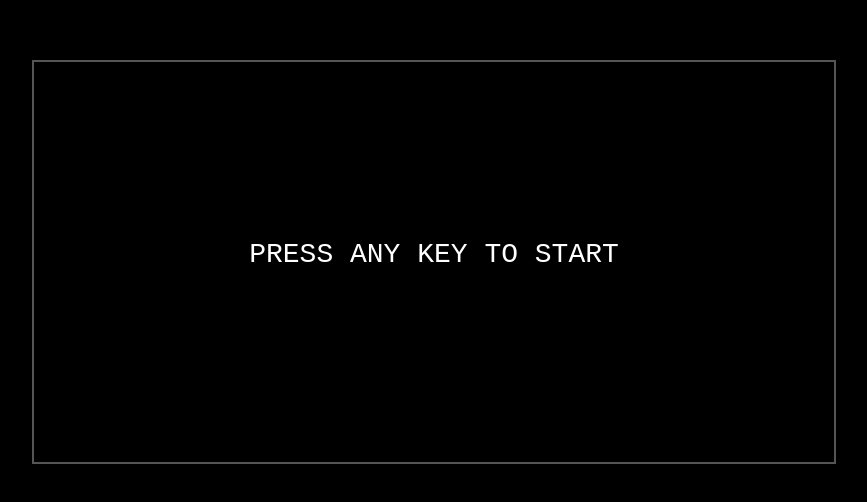
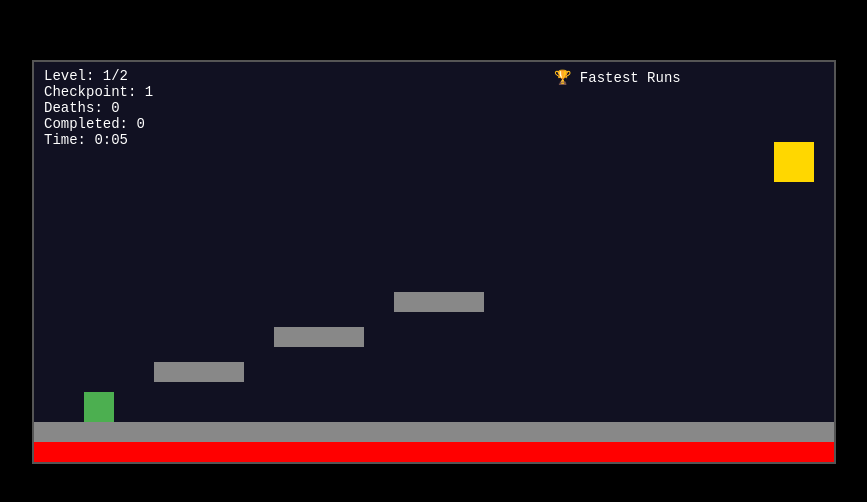
Before and after one commit to Bobqwaszx/Platformer, a plain HTML site: page index.html in a window 1280 px wide. Shown: the part 138-640 px from the top of the page, without its empty margins (206-1073 px from the left). Drawn offline with Linux system fonts and the light colour scheme.

Commit message:
Update index.html

```diff
--- a/index.html
+++ b/index.html
@@ -46,13 +46,12 @@ let currentLevel = 0;
 let checkpointLevel = 0;
 let levelsCompleted = 0;
 let deaths = 0;
-let gameStarted = false;
 
 /* ================= TIMER ================= */
-let startTime = 0;
+let startTime = performance.now(); // Start immediately
 let runTime = 0;
 function getTime() {
-  return gameStarted ? performance.now() - startTime : runTime;
+  return performance.now() - startTime;
 }
 function formatTime(ms) {
   const s = Math.floor(ms / 1000);
@@ -77,13 +76,7 @@ const player = {
 };
 
 /* ================= INPUT ================= */
-document.addEventListener("keydown", e => {
-  keys[e.code] = true;
-  if (!gameStarted) {
-    gameStarted = true;
-    startTime = performance.now() - runTime;
-  }
-});
+document.addEventListener("keydown", e => keys[e.code] = true);
 document.addEventListener("keyup", e => keys[e.code] = false);
 
 /* ================= BIOMES ================= */
@@ -95,9 +88,7 @@ const BIOMES = [
 ];
 
 /* ================= LEVELS ================= */
-// Manually defined levels
 const levels = [
-  // Level 1
   {
     biome: 0,
     platforms: [
@@ -107,12 +98,9 @@ const levels = [
       { x:360, y:230, w:90, h:20 }
     ],
     moving: [],
-    spikes: [
-      { x:0, y:380, w:800, h:20 }
-    ],
+    spikes: [{ x:0, y:380, w:800, h:20 }],
     goal: { x:740, y:80, w:40, h:40 }
   },
-  // Level 2
   {
     biome: 1,
     platforms: [
@@ -121,77 +109,11 @@ const levels = [
       { x:250, y:250, w:90, h:20 },
       { x:400, y:200, w:90, h:20 }
     ],
-    moving: [
-      { x:200, y:200, w:120, h:20, dx: 1.5, range: 180, startX: 200 }
-    ],
-    spikes: [
-      { x:0, y:380, w:800, h:20 },
-      { x:200, y:0, w:400, h:20 }
-    ],
+    moving: [{ x:200, y:200, w:120, h:20, dx: 1.5, range: 180, startX: 200 }],
+    spikes: [{ x:0, y:380, w:800, h:20 }, { x:200, y:0, w:400, h:20 }],
     goal: { x:740, y:80, w:40, h:40 }
   },
-  // Level 3
-  {
-    biome: 1,
-    platforms: [
-      { x:0, y:360, w:800, h:40 },
-      { x:150, y:280, w:90, h:20 },
-      { x:300, y:240, w:90, h:20 },
-      { x:450, y:200, w:90, h:20 }
-    ],
-    moving: [
-      { x:100, y:150, w:120, h:20, dx: 1.2, range: 150, startX: 100 }
-    ],
-    spikes: [
-      { x:0, y:380, w:800, h:20 },
-      { x:0, y:0, w:400, h:20 },
-      { x:780, y:100, w:20, h:280 }
-    ],
-    goal: { x:740, y:80, w:40, h:40 }
-  },
-  // Level 4
-  {
-    biome: 2,
-    platforms: [
-      { x:0, y:360, w:800, h:40 },
-      { x:120, y:300, w:90, h:20 },
-      { x:260, y:260, w:90, h:20 },
-      { x:400, y:220, w:90, h:20 }
-    ],
-    moving: [
-      { x:200, y:180, w:120, h:20, dx: 2, range: 180, startX: 200 },
-      { x:500, y:140, w:120, h:20, dx: 1.5, range: 160, startX: 500 }
-    ],
-    spikes: [
-      { x:0, y:380, w:800, h:20 },
-      { x:0, y:0, w:400, h:20 },
-      { x:0, y:200, w:20, h:160 },
-      { x:780, y:160, w:20, h:200 }
-    ],
-    goal: { x:740, y:80, w:40, h:40 }
-  },
-  // Level 5
-  {
-    biome: 2,
-    platforms: [
-      { x:0, y:360, w:800, h:40 },
-      { x:100, y:300, w:90, h:20 },
-      { x:250, y:250, w:90, h:20 },
-      { x:400, y:200, w:90, h:20 },
-      { x:550, y:160, w:90, h:20 }
-    ],
-    moving: [
-      { x:150, y:150, w:120, h:20, dx: 1.5, range: 180, startX: 150 }
-    ],
-    spikes: [
-      { x:0, y:380, w:800, h:20 },
-      { x:0, y:0, w:400, h:20 },
-      { x:0, y:200, w:20, h:160 },
-      { x:780, y:160, w:20, h:200 }
-    ],
-    goal: { x:740, y:80, w:40, h:40 }
-  },
-  // Level 6-20 can be added in the same style...
+  // Add more levels here manually...
 ];
 
 /* ================= UTILS ================= */
@@ -220,11 +142,6 @@ function loadGame(){
     checkpointLevel = d.checkpointLevel ?? 0;
     levelsCompleted = d.levelsCompleted ?? 0;
     deaths = d.deaths ?? 0;
-    runTime = d.runTime ?? 0;
-    startTime = performance.now() - runTime;
-    for(let x=0;x<HEATMAP_COLS;x++)
-      for(let y=0;y<HEATMAP_ROWS;y++)
-        heatmap[x][y] = d.heatmap?.[x]?.[y] ?? 0;
     return true;
   }catch{return false;}
 }
@@ -245,8 +162,6 @@ function addLeaderboardEntry(name, time){
 
 /* ================= UPDATE ================= */
 function update(){
-  if(!gameStarted) return;
-
   const level = levels[currentLevel];
 
   // Movement
@@ -302,11 +217,11 @@ function update(){
     levelsCompleted++;
     if(currentLevel % CHECKPOINT_INTERVAL === 0) checkpointLevel = currentLevel;
     if(currentLevel >= levels.length){
-      gameStarted = false;
       runTime = getTime();
       const name = prompt(`YOU BEAT THE GAME! Time: ${formatTime(runTime)}\nEnter name:`, "PLAYER");
       if(name) addLeaderboardEntry(name.slice(0,12), runTime);
       currentLevel = checkpointLevel = levelsCompleted = deaths = 0;
+      respawn();
       saveGame();
       return;
     }
@@ -326,17 +241,8 @@ function draw(){
   const level = levels[currentLevel];
 
   // Background
-  ctx.fillStyle = gameStarted ? BIOMES[level.biome].bg : "#000";
+  ctx.fillStyle = BIOMES[level.biome].bg;
   ctx.fillRect(0,0,800,400);
-
-  if(!gameStarted){
-    ctx.fillStyle="#fff";
-    ctx.font="28px monospace";
-    ctx.textAlign="center";
-    ctx.fillText("PRESS ANY KEY TO START",400,200);
-    ctx.textAlign="left";
-    return;
-  }
 
   // Heatmap
   for(let x=0;x<HEATMAP_COLS;x++)
```
